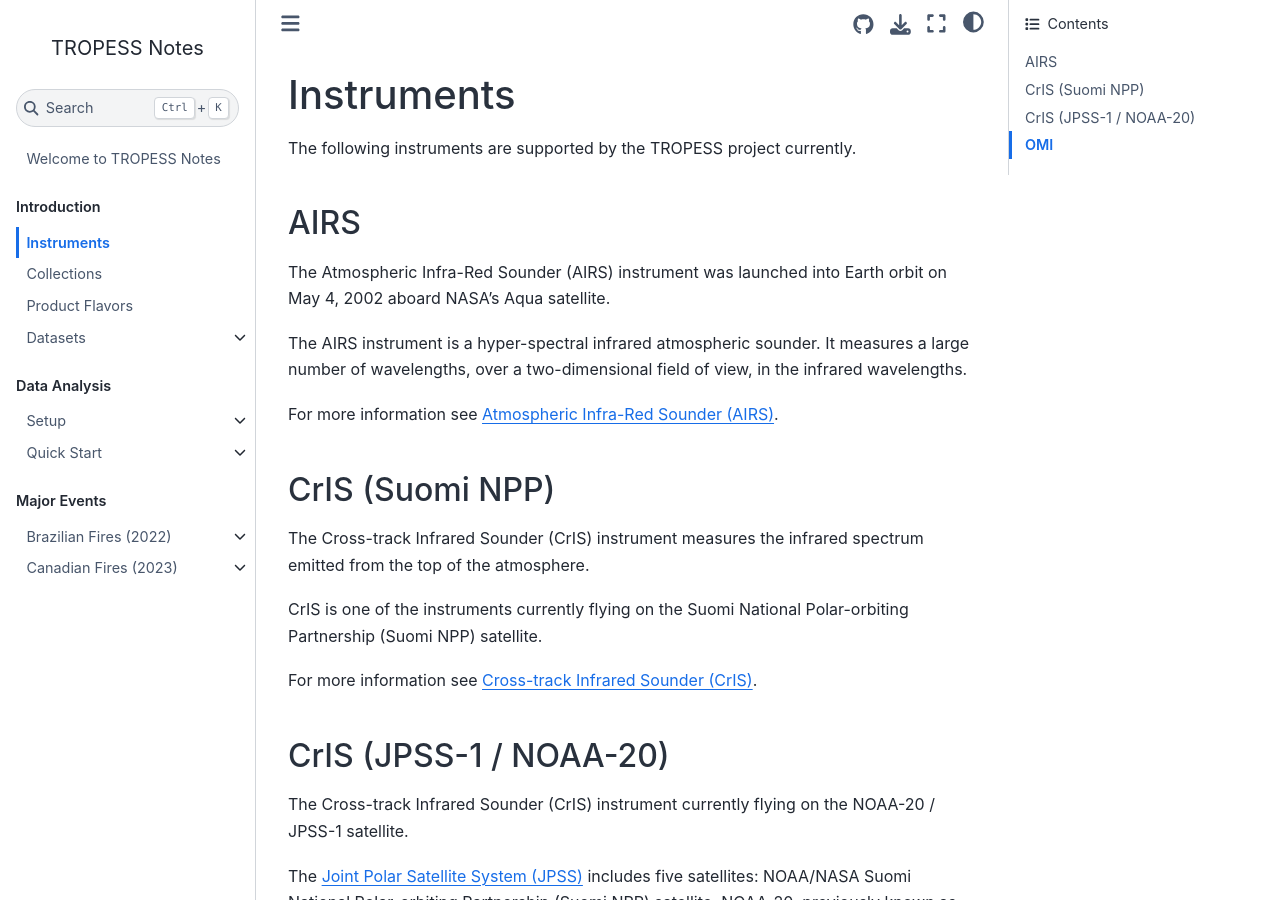
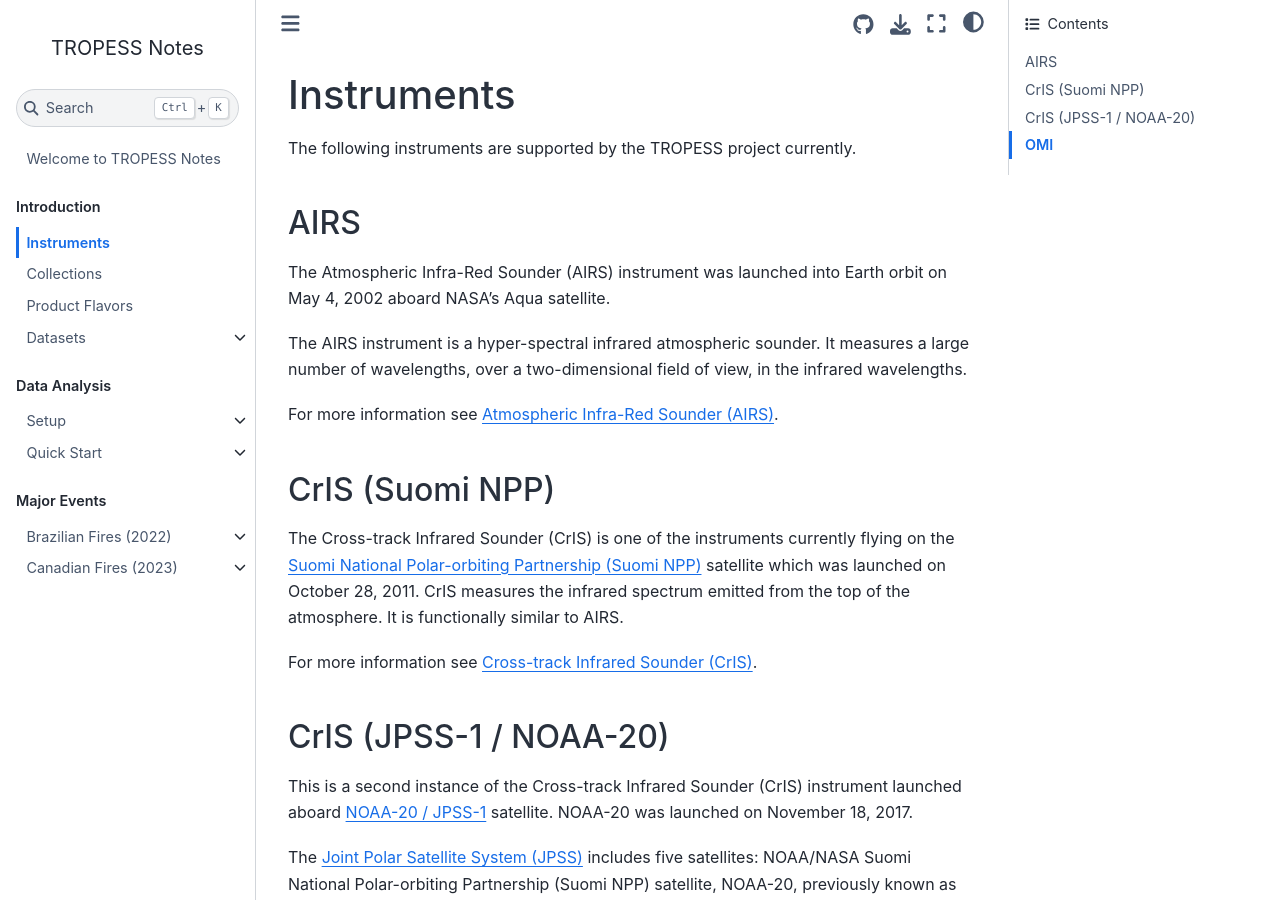
Before and after one commit to swift-earth-science/tropess-notes, a Jupyter Book: the page built from book/intro-instruments.md, in a window 1280 px wide and 900 px high. Built offline with Jupyter Book 1.0.4 settings and Sphinx 7.4.7 and the Sphinx Book theme 1.1.4, drawn with Linux system fonts in a browser that asks for light colours.

```diff
--- a/book/intro-instruments.md
+++ b/book/intro-instruments.md
@@ -12,15 +12,13 @@
 
 ## CrIS (Suomi NPP)
 
-The Cross-track Infrared Sounder (CrIS) instrument measures the infrared spectrum emitted from the top of the atmosphere.
-
-CrIS is one of the instruments currently flying on the Suomi National Polar-orbiting Partnership (Suomi NPP) satellite.
+The Cross-track Infrared Sounder (CrIS) is one of the instruments currently flying on the [Suomi National Polar-orbiting Partnership (Suomi NPP)](https://en.wikipedia.org/wiki/Suomi_NPP) satellite which was launched on October 28, 2011. CrIS measures the infrared spectrum emitted from the top of the atmosphere. It is functionally similar to AIRS.
 
 For more information see [Cross-track Infrared Sounder (CrIS)](https://www.nesdis.noaa.gov/current-satellite-missions/currently-flying/joint-polar-satellite-system/cross-track-infrared).
 
 ## CrIS (JPSS-1 / NOAA-20)
 
-The Cross-track Infrared Sounder (CrIS) instrument currently flying on the NOAA-20 / JPSS-1 satellite.
+This is a second instance of the Cross-track Infrared Sounder (CrIS) instrument launched aboard [NOAA-20 / JPSS-1](https://en.wikipedia.org/wiki/NOAA-20) satellite. NOAA-20 was launched on November 18, 2017.
 
 The [Joint Polar Satellite System (JPSS)](https://www.nesdis.noaa.gov/current-satellite-missions/currently-flying/joint-polar-satellite-system) includes five satellites: NOAA/NASA Suomi National Polar-orbiting Partnership (Suomi NPP) satellite, NOAA-20, previously known as JPSS-1, NOAA-21, previously known as JPSS-2, and the upcoming JPSS-3 and JPSS-4 satellites.
 
```
